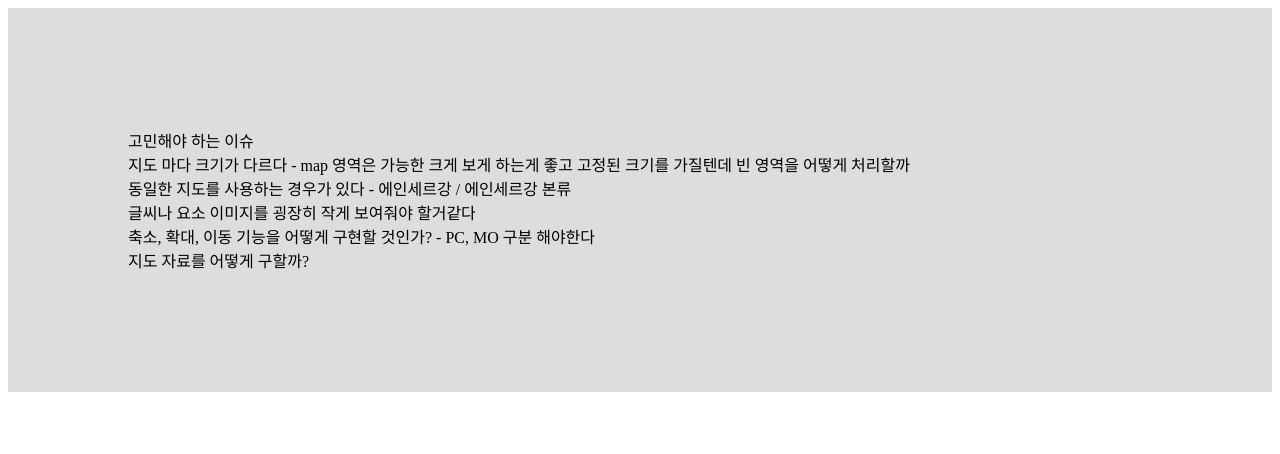
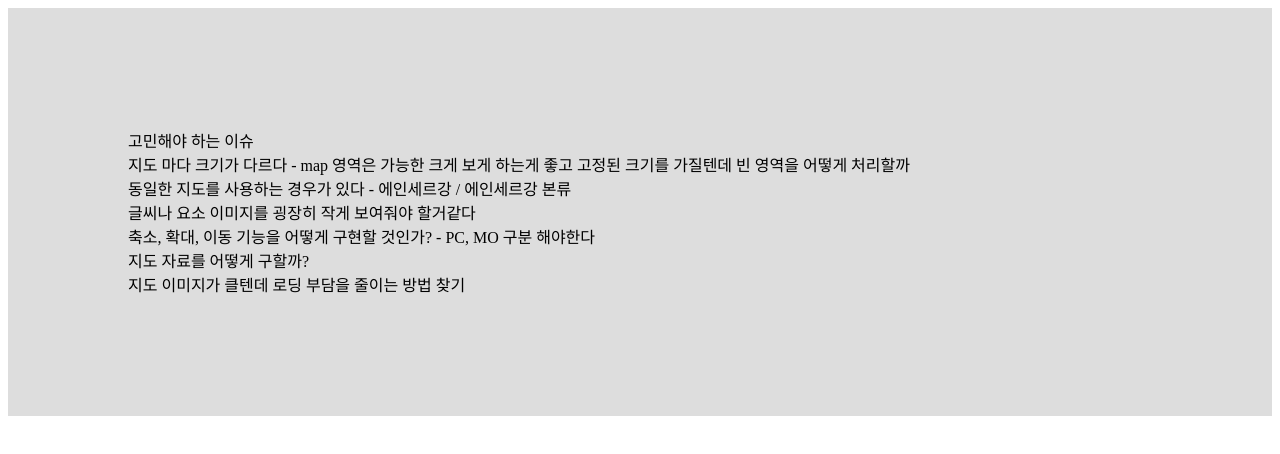
Before and after one commit to qpow1018/elden-wiki-client, a Next.js app: page /map in a window 1280 px wide. Shown: the top 454 px of the page. Built offline with nearby package versions, Linux system fonts and the light colour scheme.

Commit message:
Feat: add MUI package

```diff
--- a/src/app/layout.tsx
+++ b/src/app/layout.tsx
@@ -11,8 +11,10 @@ export default function RootLayout({
   children: React.ReactNode;
 }>) {
   return (
-    <html lang="en">
-      <body>{children}</body>
+    <html lang="ko">
+      <body>
+        {children}
+      </body>
     </html>
   );
 }
--- a/src/containers/Map/index.tsx
+++ b/src/containers/Map/index.tsx
@@ -1,9 +1,11 @@
-
+import { Box } from '@mui/material';
 import './index.css';
 
 export default function Map() {
   return (
     <div className='test-container'>
+
+
 
       고민해야 하는 이슈
       <div>
@@ -21,6 +23,9 @@ export default function Map() {
       <div>
         지도 자료를 어떻게 구할까?
       </div>
+      <div>
+        지도 이미지가 클텐데 로딩 부담을 줄이는 방법 찾기
+      </div>
     </div>
   );
 }
```
Also changed, not shown: package.json (+7 -4 lines), 1 other file (tests, documents, lock files or other folders).
